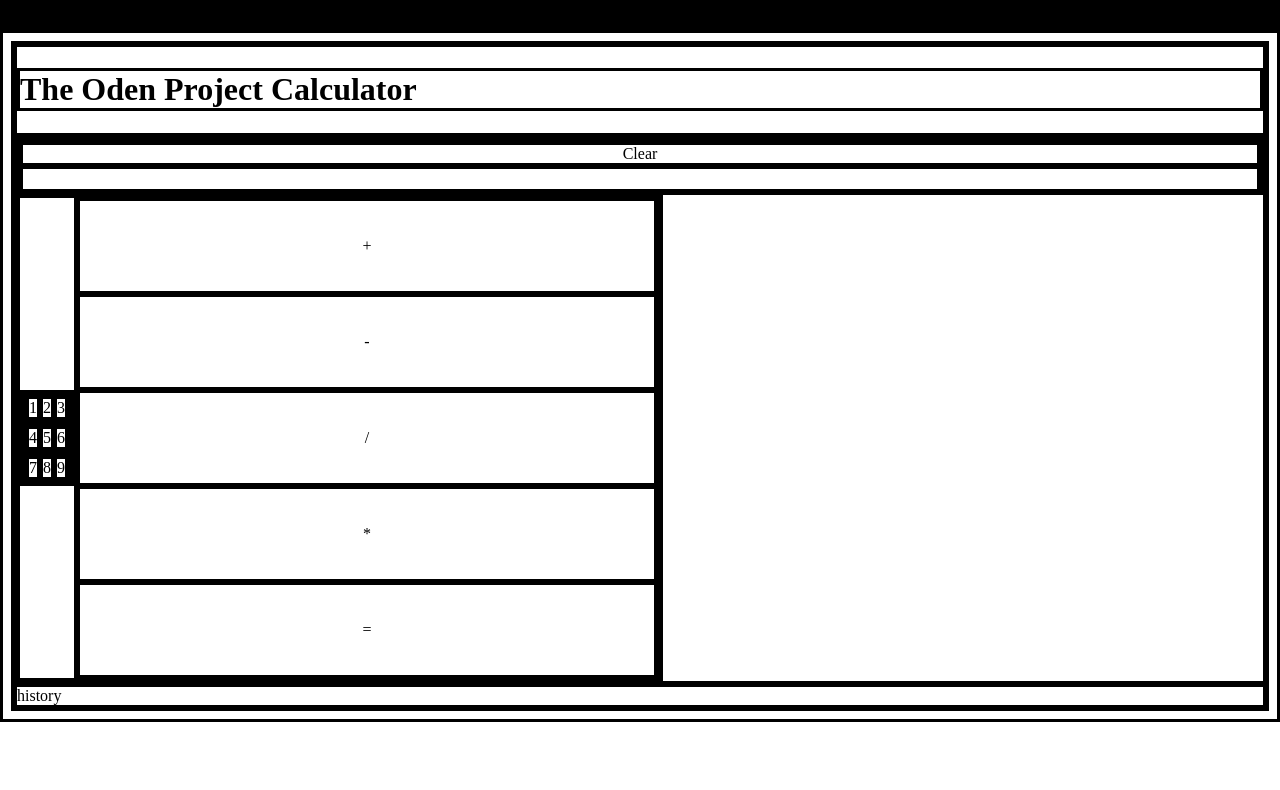
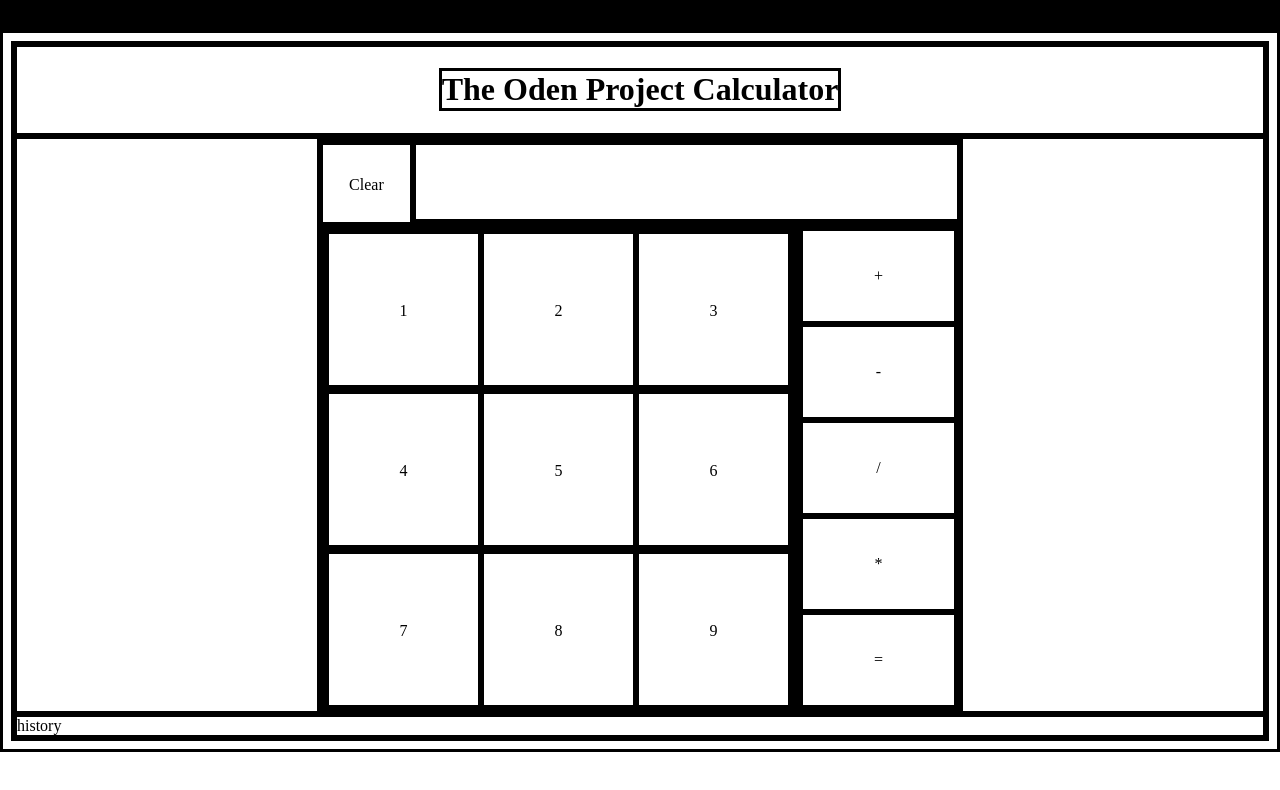
Before and after one commit to EvilPoseidon3/CalculatorOdin, a plain HTML site: page index.html in a window 1280 px wide. Drawn offline with Linux system fonts and the light colour scheme.

Commit message:
rough form on flexbox

```diff
--- a/index.html
+++ b/index.html
@@ -8,16 +8,16 @@
 
 </head>
 <body>
-    <div>
+    <div id="title">
         <h1>The Oden Project Calculator</h1>
     </div>
-    <div>
-        <div>
+    <div id="calculator">
+        <div id="topDisplay">
             <div id="clearButton">Clear</div>
             <div id="display"></div>
         </div>
         <div id="keypad">
-            <div>
+            <div id="number">
                 <div class="numberSet">
                     <div id="numberOne">1</div>
                     <div id="numberTwo">2</div>
```
